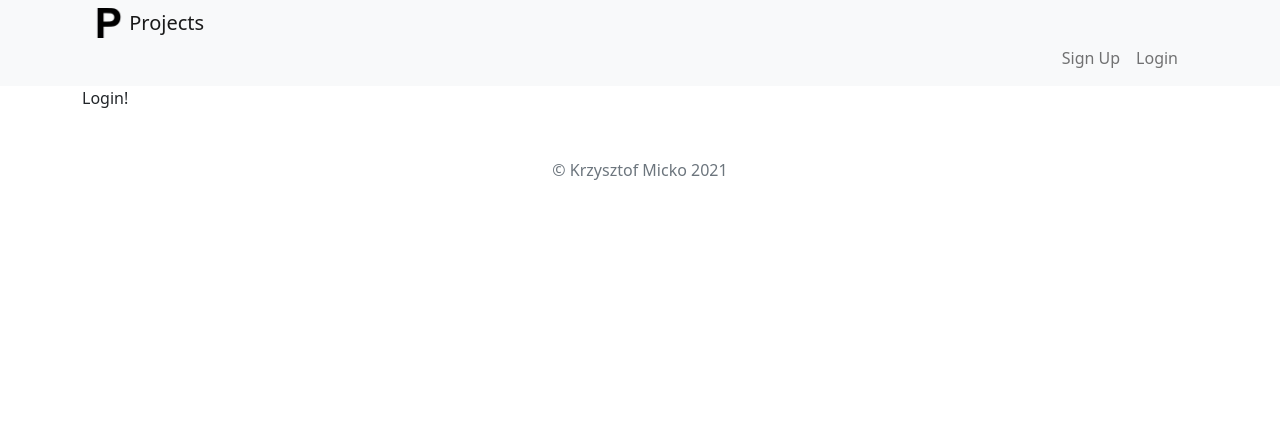
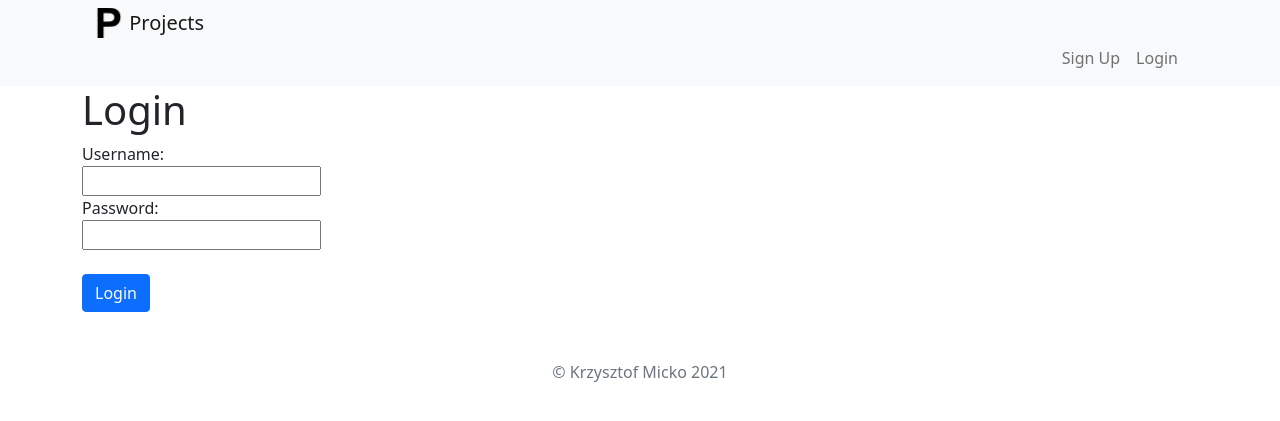
Before and after one commit to 99012/ZAI, a Django app: template projectsblog-project/accounts/templates/accounts/login.html in a window 1280 px wide. Shown: the top 421 px of the page. Run offline with Django 3.2, Linux system fonts and the light colour scheme; the template is opened without the code that fills it, so the values that code supplies are empty.

Commit message:
Login & Logout added to templates

```diff
--- a/projectsblog-project/accounts/templates/accounts/login.html
+++ b/projectsblog-project/accounts/templates/accounts/login.html
@@ -8,7 +8,28 @@
 {% extends 'base.html' %}
 
 {% block content %}
-Login!
+
+{% if error %}
+{{ error }}
+<br/>
+<br/>
+{% endif %}
+<h1>Login</h1>
+
+<form method="POST" action="{% url 'login' %}">
+    <!-- csrf_token protects website -->
+    {% csrf_token %}
+    Username:
+    <br/>
+    <input type="text" name="username"/>
+    <br/>
+    Password:
+    <br/>
+    <input type="password" name="password"/>
+    <br/>
+    <br/>
+    <input class="btn btn-primary" type="submit" value="Login" />
+</form>
 
 {% endblock %}
 </body>
```
